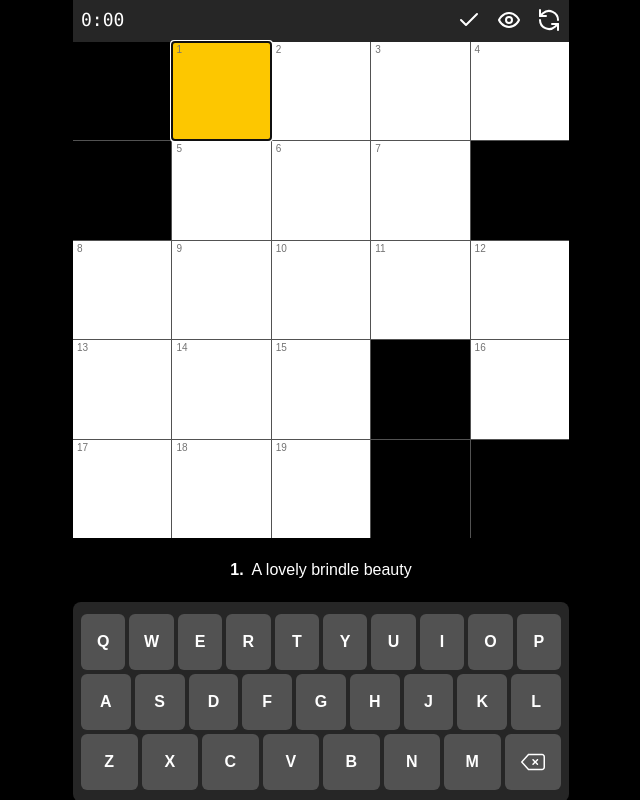
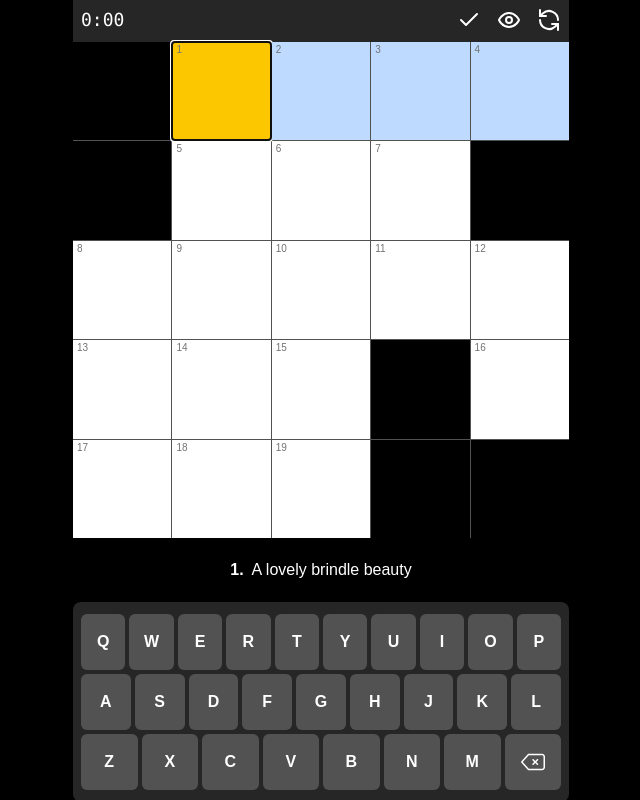
Before and after one commit to gibstock/lil-puzzles, a Next.js app: page /games/crossword in a window 1280 px wide. Shown: the whole page, without its empty margins (319-959 px from the left). Built offline with nearby package versions, Linux system fonts and the light colour scheme; no server answers.

Commit message:
Fix cell color bug

```diff
--- a/app/games/crossword/layout.tsx
+++ b/app/games/crossword/layout.tsx
@@ -12,14 +12,10 @@ export const metadata: Metadata = {
   },
 };
 
-export default function Layout({
+export default function CrosswordLayout({
   children,
 }: Readonly<{
   children: React.ReactNode;
 }>) {
-  return (
-    <html lang="en">
-      <body>{children}</body>
-    </html>
-  );
+  return <section>{children}</section>;
 }
--- a/components/crossword/CrosswordGrid.tsx
+++ b/components/crossword/CrosswordGrid.tsx
@@ -79,7 +79,7 @@ export default function CrosswordGrid({
           const isIncorrect = status === 'incorrect';
 
           return (
-            <div key={`${rIndex}-${cIndex}`} className="relative">
+            <div key={`${rIndex}-${cIndex}`} className="relative bg-white">
               <span className="absolute top-0 left-1 text-[10px] text-neutral-500">
                 {puzzle.gridnums[rIndex][cIndex] || ''}
               </span>
@@ -99,7 +99,7 @@ export default function CrosswordGrid({
                 onKeyDown={(e) => handleKeyDown(e, rIndex, cIndex)}
                 className={clsx(
                   'w-full h-full text-center text-xl md:text-2xl uppercase font-bold caret-transparent',
-                  'bg-white text-black',
+                  'text-black',
                   {
                     'bg-yellow-400': isActive,
                     'bg-blue-200': isInWord,
```
